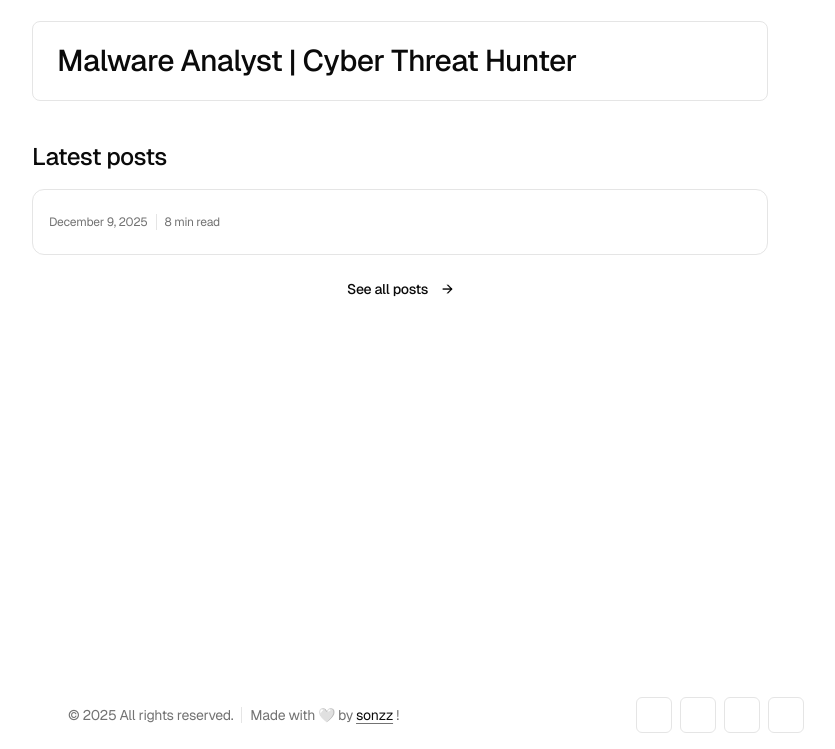
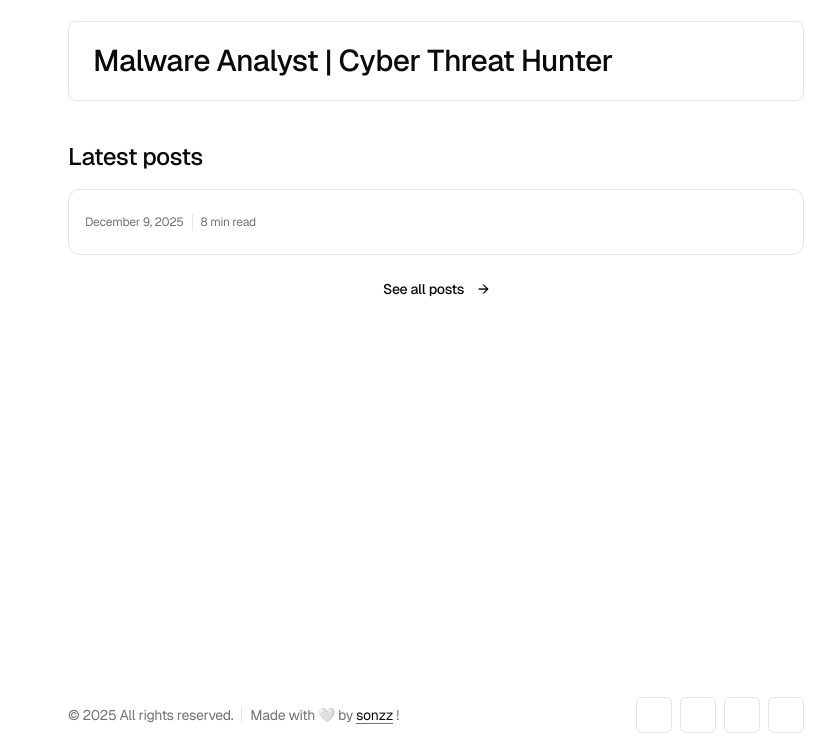
Before and after one commit to dqdb23/dqdb23.github.io, an Astro site: page / in a window 1280 px wide. Shown: the part 51-800 px from the top of the page, without its empty margins (204-1039 px from the left). Built offline with nearby package versions, Linux system fonts and the light colour scheme; Astro itself is replaced by a stand-in of ours; some packages are replaced by stand-ins of ours; some icons are missing.

Commit message:
Update global.css

```diff
--- a/src/styles/global.css
+++ b/src/styles/global.css
@@ -75,9 +75,3 @@
     @apply border-border outline-ring/50 tracking-tight;
   }
 }
-
-@media (min-width: 1024px) {
-  main {
-    margin-left: 220px !important;
-  }
-}
```
